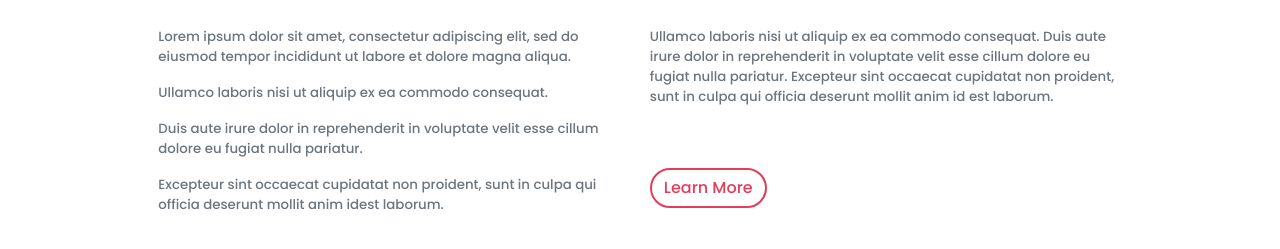
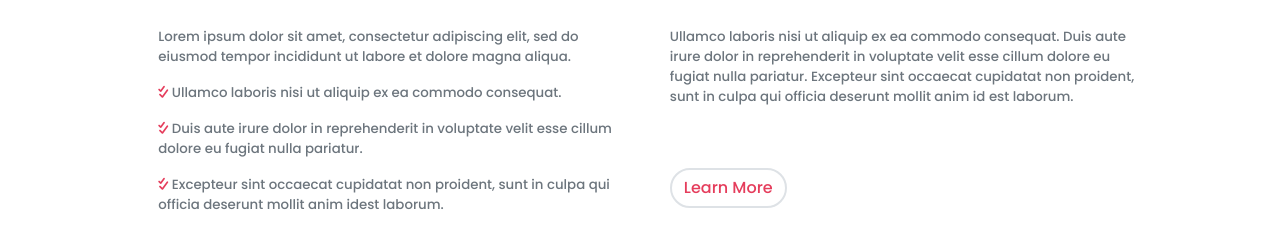
Before and after one commit to iqbalsofia7/Projet_Sofia_Youri, a website: page index.html in a window 1280 px wide. Shown: the part 709-958 px from the top of the page. Drawn offline with nearby package versions, Linux system fonts and the light colour scheme.

Commit message:
section1 terminée

```diff
--- a/index.html
+++ b/index.html
@@ -42,16 +42,16 @@
     <div class="sec1-flex">
         <div><p class="text-secondary">Lorem ipsum dolor sit amet, consectetur adipiscing elit, sed do eiusmod tempor
             incididunt ut labore et dolore magna aliqua.</p>
-            <p class="text-secondary">Ullamco laboris nisi ut aliquip ex ea commodo consequat.</p>
-            <p class="text-secondary">Duis aute irure dolor in reprehenderit in voluptate velit esse cillum dolore eu fugiat nulla pariatur.</p>
-            <p class="text-secondary">Excepteur sint occaecat cupidatat non proident, sunt in culpa qui officia deserunt mollit anim idest laborum.</p>
+            <p class="text-secondary"><i class="fa-solid fa-check-double"></i> Ullamco laboris nisi ut aliquip ex ea commodo consequat.</p>
+            <p class="text-secondary"><i class="fa-solid fa-check-double"></i> Duis aute irure dolor in reprehenderit in voluptate velit esse cillum dolore eu fugiat nulla pariatur.</p>
+            <p class="text-secondary"><i class="fa-solid fa-check-double"></i> Excepteur sint occaecat cupidatat non proident, sunt in culpa qui officia deserunt mollit anim idest laborum.</p>
         </div>
         <div>
             <p class="text-secondary">Ullamco laboris nisi ut aliquip ex ea commodo consequat. Duis aute irure dolor in
                 reprehenderit in voluptate velit esse cillum dolore eu fugiat nulla pariatur. Excepteur
                 sint occaecat cupidatat non proident, sunt in culpa qui officia deserunt mollit anim id
                 est laborum.</p>
-                <button class="btn text-pink border-2 border-pink border rounded-pill mt-9">Learn More</button>
+                <button class="btn border-2 border rounded-pill mt-9 boutonSec1">Learn More</button>
         </div>
     </div>
 </section>
--- a/src/sass/modules/_section1.sass
+++ b/src/sass/modules/_section1.sass
@@ -11,9 +11,20 @@ section
 
 .sec1-flex
     display: grid
+    gap: 20px
     grid-template-columns: 50% 50%
     grid-template-rows: 400px
     padding: 2%
     div
         padding: 2%
         font-size: smaller
+.fa-check-double
+    color: #E53D5C
+.boutonSec1
+    transition: 0.5
+    color: #E53D5C
+    border: 2px solid #E53D5C
+    &:hover
+        background-color: black
+        color: white
+        border: 2px solid #000000
```
Also changed, not shown: public/css/style.css, 1 other file.
